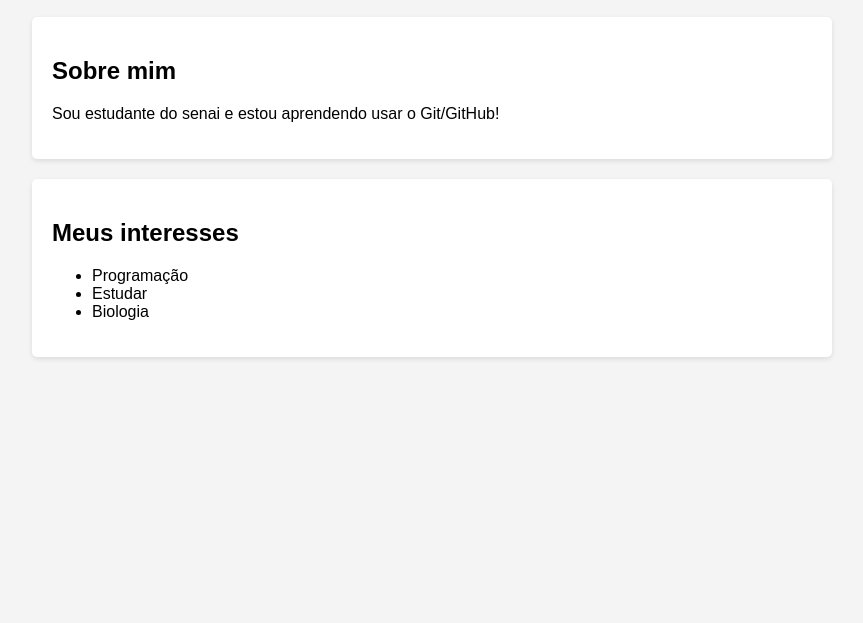
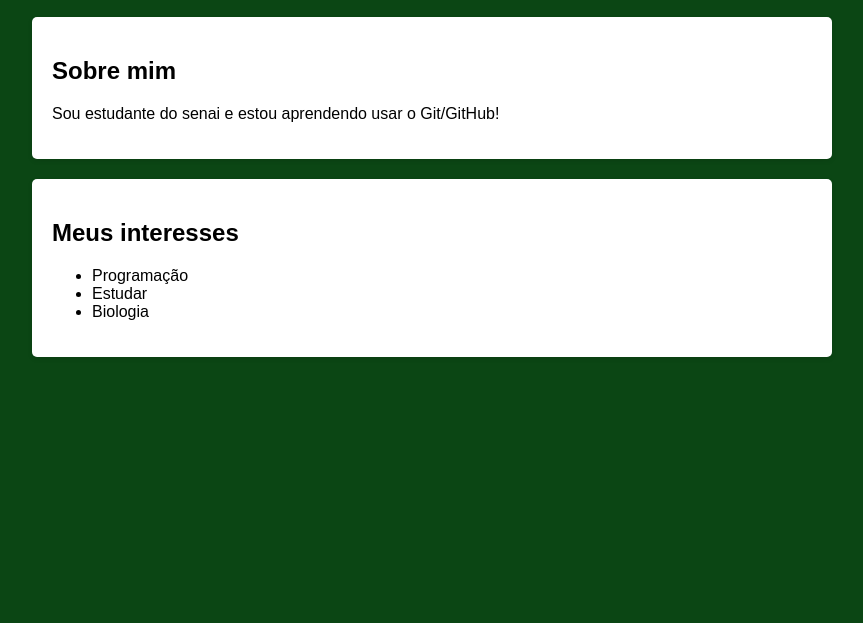
Before and after one commit to Joo5729/Jo-o, a plain HTML site: page index.html in a window 1280 px wide. Shown: the part 177-800 px from the top of the page, without its empty margins (208-1071 px from the left). Drawn offline with Linux system fonts and the light colour scheme.

Commit message:
Update style.css

```diff
--- a/style.css
+++ b/style.css
@@ -3,7 +3,7 @@ body {
     max-width: 800px;
     margin: 0 auto;
     padding: 20px;
-    background-color: #f4f4f4;
+    background-color: #0b4614;
 }
 
 header {
```
